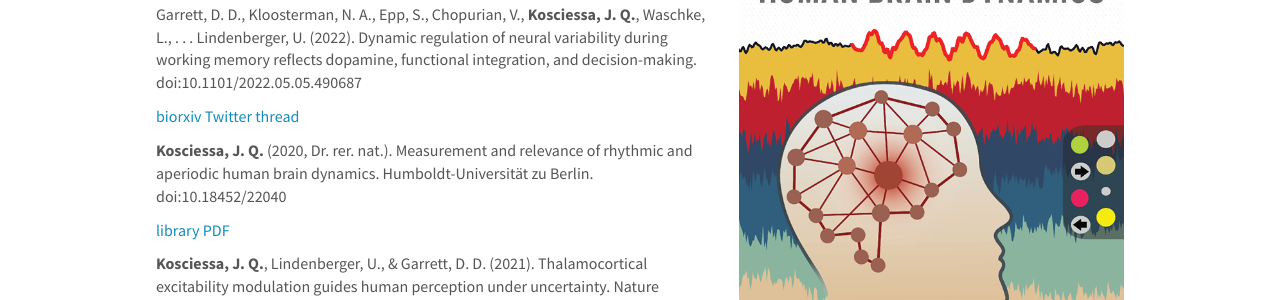
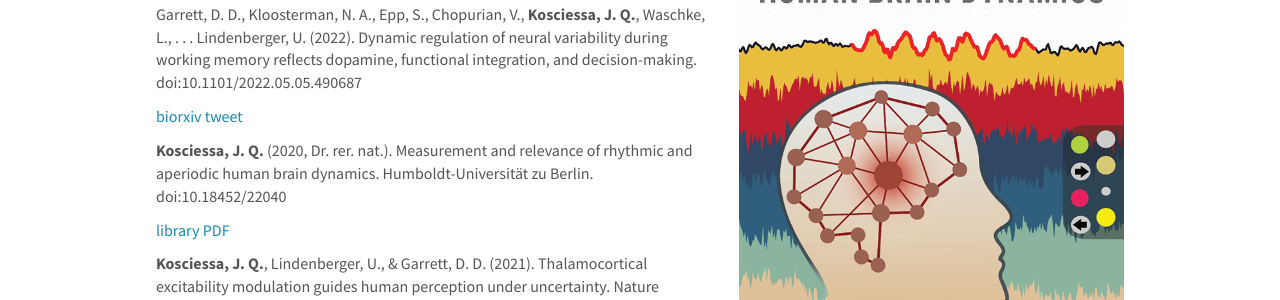
Before and after one commit to jkosciessa/jkosciessa.github.io, a Jekyll site: the page built from _pages/publications.md, in a window 1280 px wide and 1296 px high. Shown: the part 213-513 px from the top of the window. Built offline with Jekyll 4.4.1, drawn with Linux system fonts in a browser that asks for light colours; nearby versions of some CDN libraries; some web fonts are replaced.

Commit message:
alter label

```diff
--- a/_pages/publications.md
+++ b/_pages/publications.md
@@ -21,7 +21,7 @@ permalink: /publications/
 Garrett, D. D., Kloosterman, N. A., Epp, S., Chopurian, V., **Kosciessa, J. Q.**, Waschke, L., . . . Lindenberger, U. (2022). Dynamic regulation of neural variability during working memory reflects dopamine, functional integration, and decision-making. doi:10.1101/2022.05.05.490687
 
 [biorxiv](https://www.biorxiv.org/content/10.1101/2022.05.05.490687v1)
-[Twitter thread](https://twitter.com/Garrett_Neuro/status/1523617220923863041)
+[tweet](https://twitter.com/Garrett_Neuro/status/1523617220923863041)
 
 **Kosciessa, J. Q.** (2020, Dr. rer. nat.). Measurement and relevance of rhythmic and aperiodic human brain dynamics. Humboldt-Universität zu Berlin. doi:10.18452/22040
 
```
